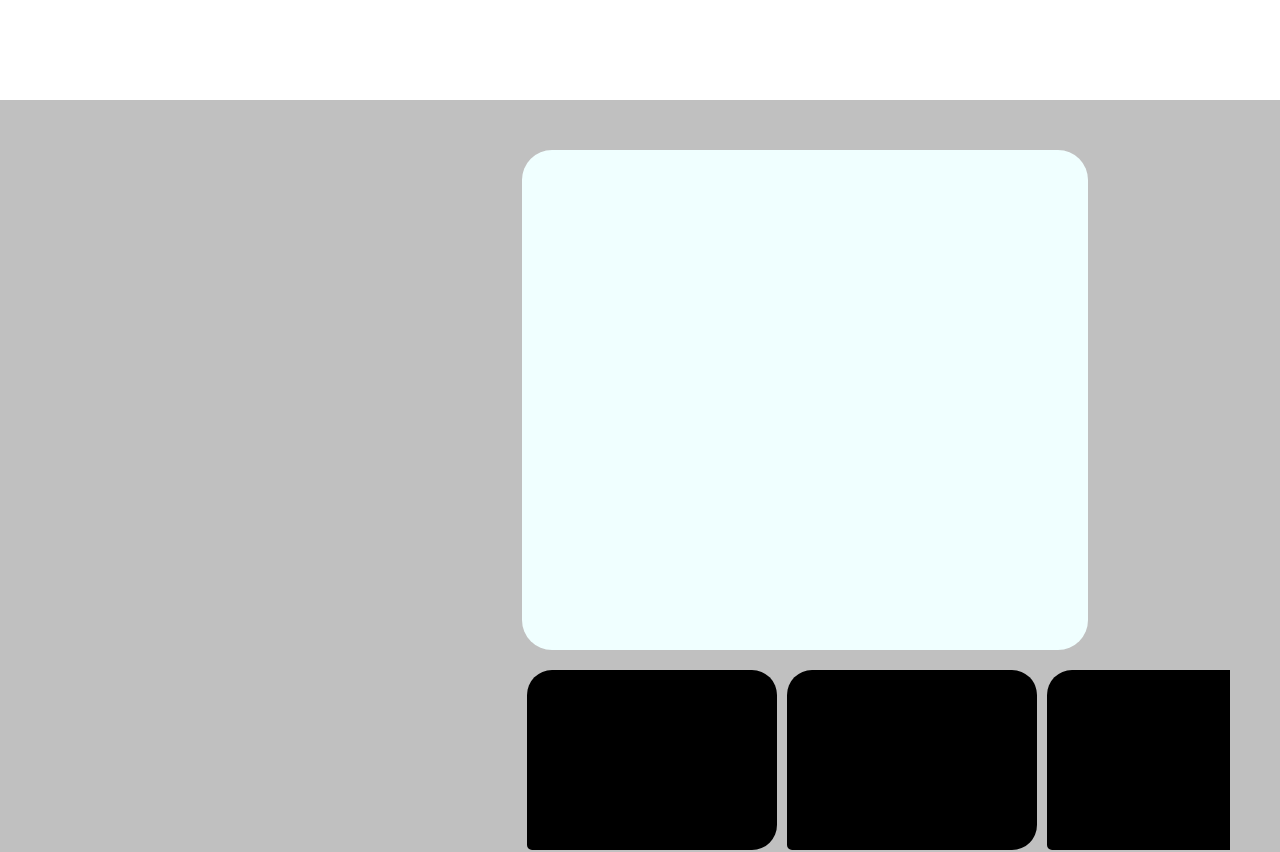
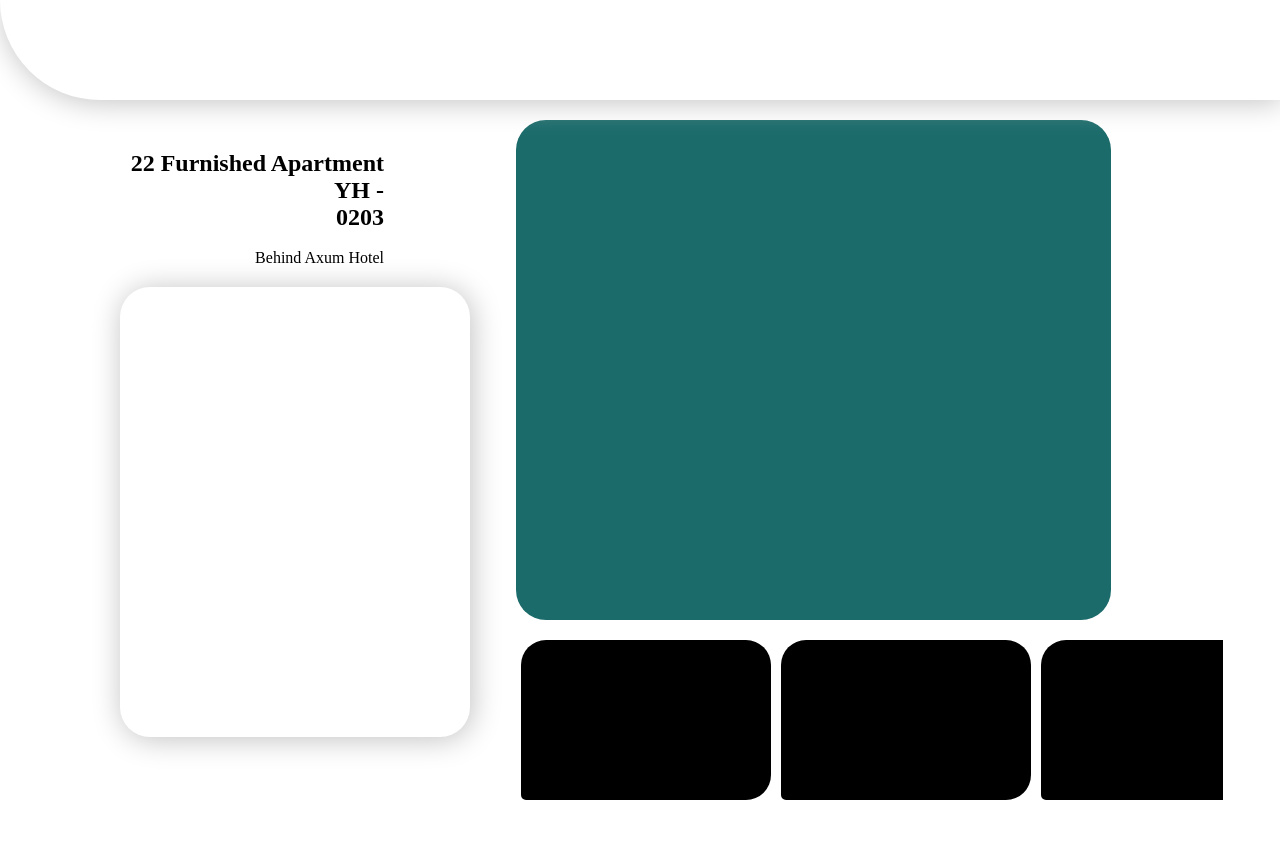
Before and after one commit to nahommb/Photo-Studio, a React (Vite) app: page /detail in a window 1280 px wide. Shown: the top 852 px of the page. Built offline with nearby package versions, Linux system fonts and the light colour scheme.

Commit message:
some changes

```diff
--- a/index.html
+++ b/index.html
@@ -16,6 +16,8 @@
     <link rel="stylesheet" href="/src/home/sixth/sixth-body.css">
     <link rel="stylesheet" href="/src/detail/detail.css">
     <link rel="stylesheet" href="/src/detail/detail-one.css">
+    <link rel="stylesheet" href="/src/detail/detail-form.css">
+
 
     <link rel="preconnect" href="https://fonts.googleapis.com">
     <link rel="preconnect" href="https://fonts.gstatic.com" crossorigin>
--- /dev/null
+++ b/src/detail/detail-form.css
@@ -0,0 +1,8 @@
+.detaiil-form{
+    height: 450px;
+    width: 350px;
+    margin: 20px;
+    border-radius: 30px;
+    box-shadow: 2px 2px 30px silver;
+    background-color: white;
+}
--- /dev/null
+++ b/src/detail/detail-form.jsx
@@ -0,0 +1,7 @@
+function DetailForm(){
+   return <div className="detaiil-form">
+
+   </div>
+}
+
+export default DetailForm;
--- a/src/detail/detail-one.css
+++ b/src/detail/detail-one.css
@@ -3,24 +3,28 @@
     margin-top: 100px;
     /* height: 30rem; */
     display: flex;
-    justify-content: space-between;
-    padding: 50px;
-    z-index: -5;
+    justify-content: end;
+    padding: 20px;
+    /* width: 800px; */
+    z-index: -3;
+    background: transparent;
 
 }
 .detail-one-item-1{
   width:30%;
-  height: 40rem;
-  background-color: aqua;
+  height: 45rem;
+  /* background-color: aqua; */
   position: fixed;
   border-radius: 30px;
   z-index: -1;
-
+  margin-left: 50px;
+  padding: 50px;
+ text-align: end;
 }
 .detail-one-item-2{
    /* height: 50rem; */
    /* background-color: blue; */
-   margin-left: 40%;
+   /* margin-left: 40%; */
    width: 60%;
    /* z-index: -2; */
 }
@@ -29,12 +33,12 @@
     height: 500px;
     width: 80%;
     border-radius: 30px;
-    background-color: azure;
+    background-color: rgb(27, 107, 107);
     margin-bottom: 15px;
 }
 .scroll-photo{
     /* height: 150px; */
-    width: 100%;
+    width: 95%;
     /* background-color: red; */
     display: flex;
     /* justify-content: space-between; */
@@ -43,7 +47,7 @@
 }
 .scroll-photo div{
    min-width: 250px;
-   height: 180px;
+   height: 160px;
     background-color: black;
     margin: 5px;
     border-radius: 25px 25px 25px 5px;
--- a/src/detail/detail-one.jsx
+++ b/src/detail/detail-one.jsx
@@ -1,8 +1,15 @@
+import DetailForm from "./detail-form"
+
 function DetailOne(){
-    return <section className="detail-one">
-         <div className="detail-one-item-1">
-
+    return <div>
+          <div className="detail-one-item-1">
+               <h1>22 Furnished Apartment YH -</h1>
+               <h2>0203</h2>
+               <br/>
+               <p>Behind Axum Hotel</p>
+               <DetailForm/>
          </div>
+     <section className="detail-one">
          <div className="detail-one-item-2">
               <div className="photo-1"></div>
               <div className="scroll-photo">
@@ -25,6 +32,8 @@ function DetailOne(){
               </div>
          </div>
     </section>
+    </div>
+
 }
 
 export default DetailOne
--- a/src/home/header/header.css
+++ b/src/home/header/header.css
@@ -7,4 +7,5 @@
     position: fixed;
     top: 0px;
     z-index: 11;
+    box-shadow: 2px 2px 30px silver;
 }
```
